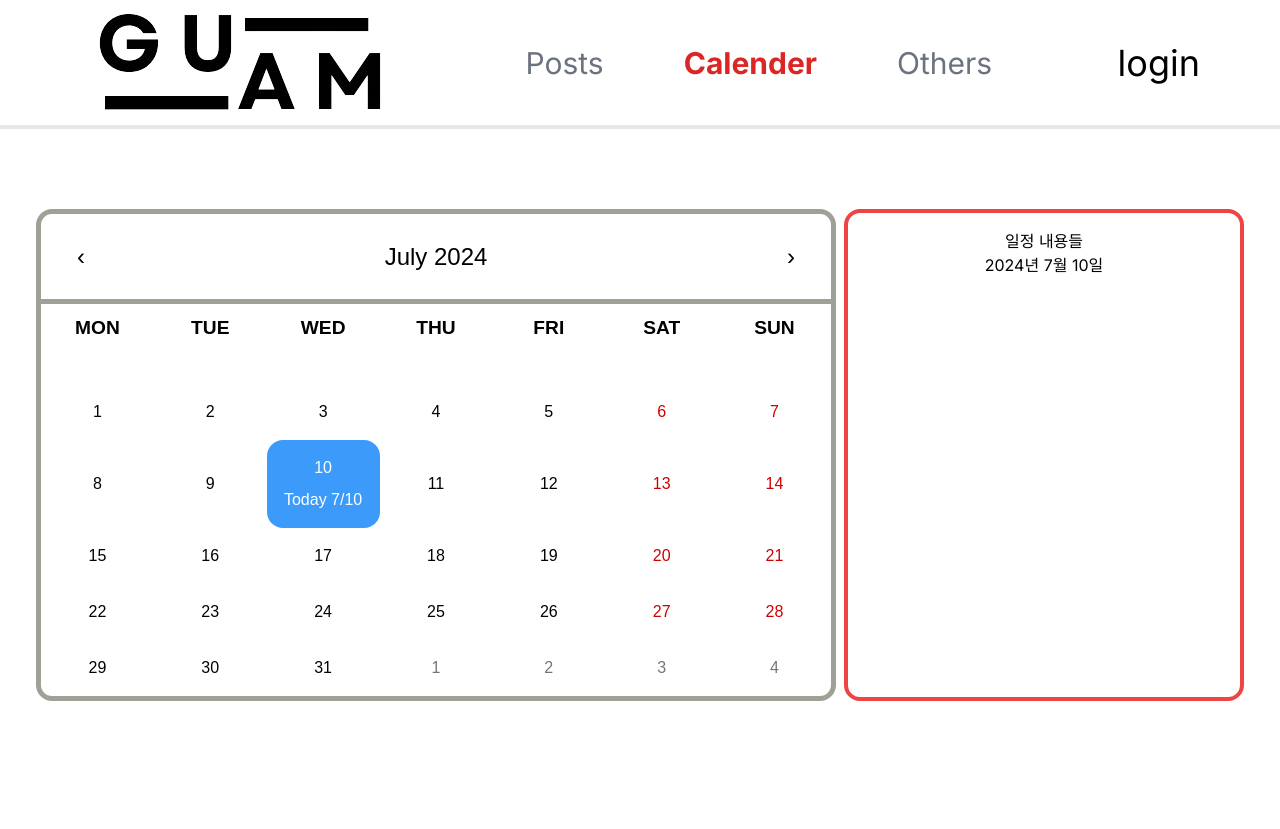
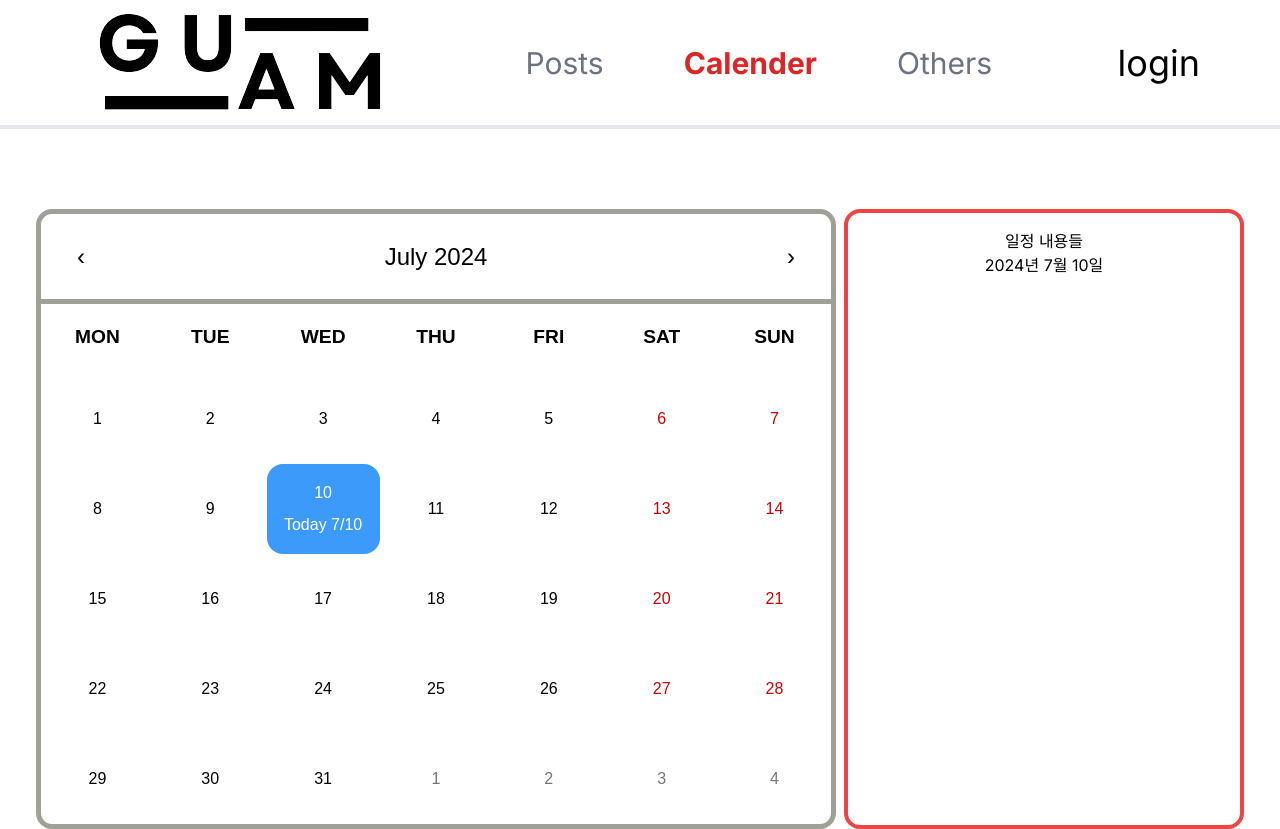
Before and after one commit to eeekeee/nextjs-typescript, a Next.js app: page /calendar in a window 1280 px wide. Before the commit the page ends 800 px from the top, so only its background shows below. Built offline with nearby package versions, Linux system fonts and the light colour scheme.

Commit message:
style: 달력 css 업데이트

```diff
--- a/assets/custom-calendar.css
+++ b/assets/custom-calendar.css
@@ -32,12 +32,12 @@
 }
 
 .react-calendar__month-view__weekdays {
-  height: 80px;
+  height: 70px;
   text-align: center;
   text-transform: uppercase;
   font: inherit;
-
   abbr {
+    line-height: 50px;
     text-decoration: none;
     font-size: 1.2rem;
     font-weight: 900;
@@ -60,6 +60,7 @@
 
 .react-calendar__tile {
   max-width: 100%;
+  height: 90px;
   padding: 12px 6px;
   background: none;
   text-align: center;
```
